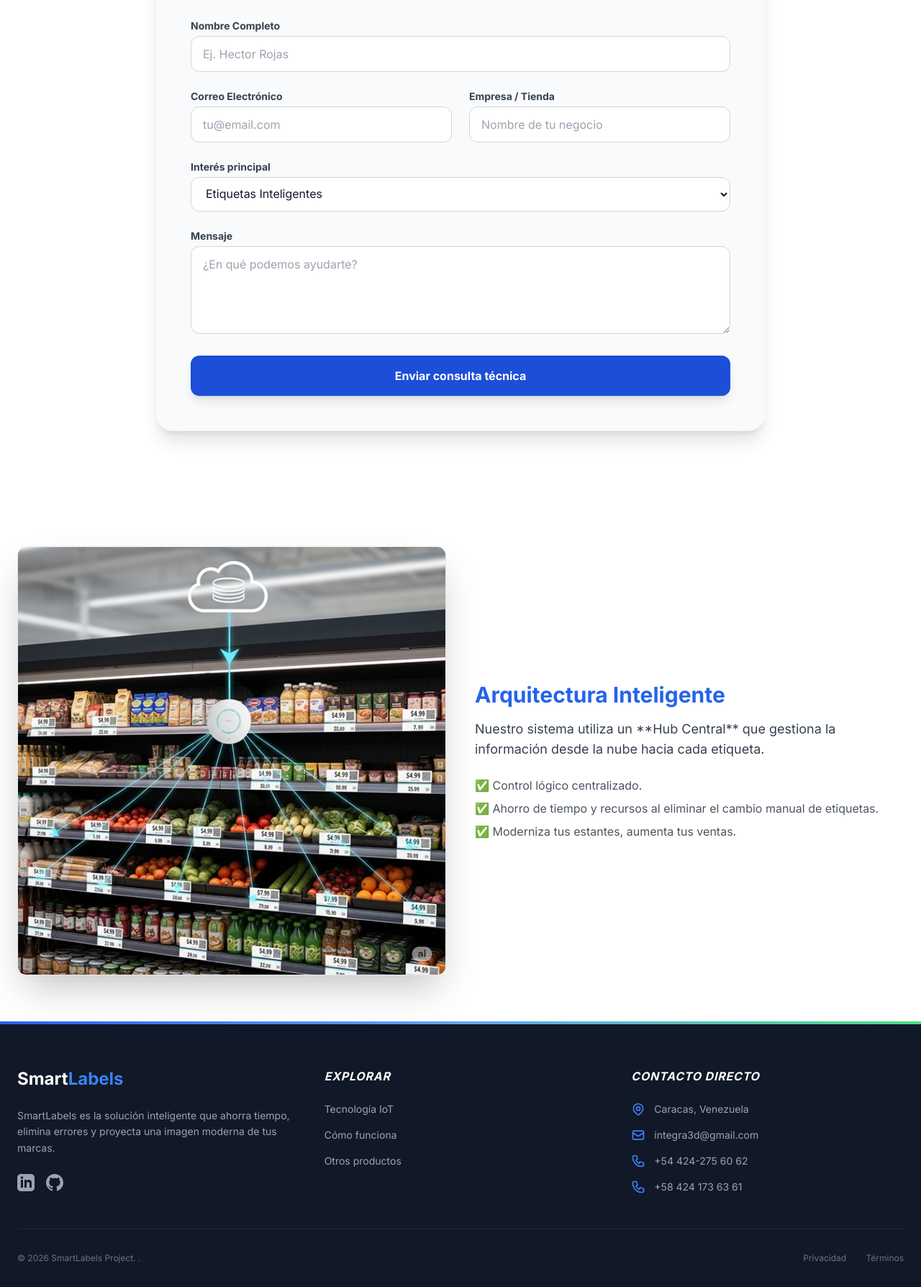
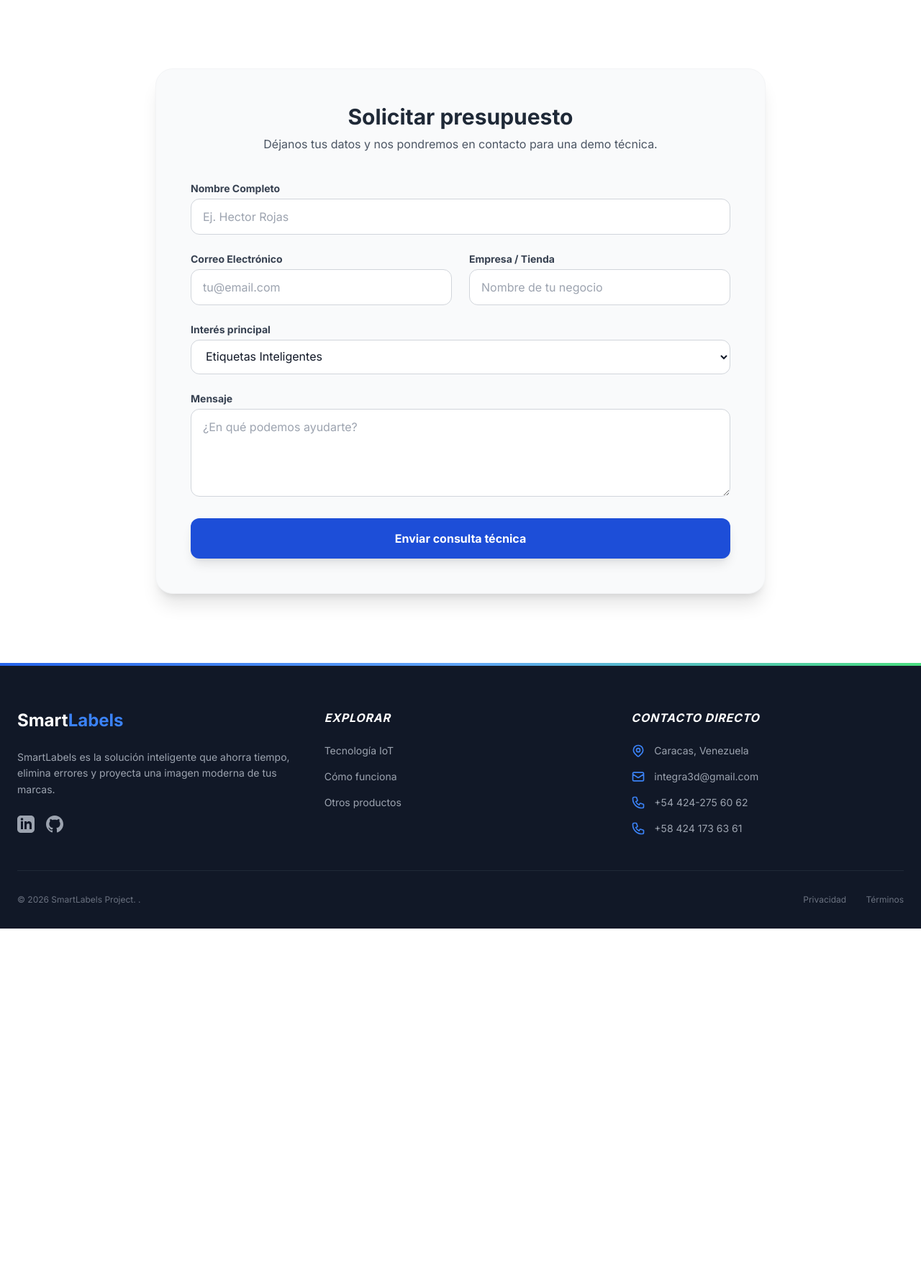
Before and after one commit to mtch-proyectos/smart_labels_web, a Node server app: page / in a window 1280 px wide. Shown: the part 1951-3739 px from the top of the page at 72% size. After the commit the page ends 3241 px from the top, so only its background shows below. Run offline with Node 20, Linux system fonts and the light colour scheme; some libraries are stand-ins or nearby versions.

Commit message:
pagina web Smart Labels

```diff
--- a/views/index.ejs
+++ b/views/index.ejs
@@ -24,7 +24,7 @@
                     Tecnología de vanguardia para tu negocio.
                 </p>
                 <div class="flex flex-col sm:flex-row justify-center gap-4 mt-10">
-                    <a href="#pasos" class="bg-white text-blue-900 px-8 py-4 rounded-xl font-bold text-lg hover:bg-gray-100 transition shadow-lg transform hover:-translate-y-1 text-center">
+                    <a href="#tecnologia" class="bg-white text-blue-900 px-8 py-4 rounded-xl font-bold text-lg hover:bg-gray-100 transition shadow-lg transform hover:-translate-y-1 text-center">
                         Saber más
                     </a>
                     <a href="#contacto" class="bg-blue-600 text-white border border-blue-400 px-8 py-4 rounded-xl font-bold text-lg hover:bg-blue-500 transition shadow-lg transform hover:-translate-y-1 text-center">
@@ -49,25 +104,6 @@
                         Tres pasos simples para <span class="text-blue-300 font-semibold">automatizar</span> tus estantes.
                     </p>
                 </div>
-                <section id="tecnologia" class="container mx-auto py-16 px-4">
-                    <div class="flex flex-col md:flex-row items-center gap-12">
-                        <div class="md:w-1/2">
-                            <img src="/images/grafico.jpg" alt="Sistema SmartLabels" class="rounded-2xl shadow-2xl border-4 border-blue-50 hover:scale-105 transition-transform duration-500">
-                        </div>
-
-                        <div class="md:w-1/2">
-                            <h2 class="text-3xl font-bold text-gray-800 mb-6">Control Total en Tiempo Real</h2>
-                            <p class="text-gray-600 mb-4">
-                                Nuestra arquitectura conecta tus góndolas directamente con la nube, permitiendo cambios de precios masivos en segundos.
-                            </p>
-                            <ul class="space-y-3 text-blue-600 font-medium">
-                                <li>✓ Sincronización Nube-Hub</li>
-                                <li>✓ Actualización instantánea de etiquetas</li>
-                                <li>✓ Optimización de inventario</li>
-                            </ul>
-                        </div>
-                    </div>
-                </section>
                 <div class="grid grid-cols-1 sm:grid-cols-3 gap-8">
                     <div class="group bg-white bg-opacity-10 backdrop-blur-lg p-8 rounded-3xl border border-blue-400 border-opacity-30 hover:bg-opacity-20 transition-all duration-300">
                         <div class="w-16 h-16 bg-white text-blue-800 text-3xl font-black rounded-2xl flex items-center justify-center mb-6 shadow-xl transform group-hover:scale-110 transition">1</div>
@@ -147,29 +183,7 @@
             </div>
         </section>
     </main>
-    <section class="bg-white py-16 px-6">
-        <div class="container mx-auto flex flex-col md:flex-row items-center gap-10">
 
-            <div class="md:w-1/2">
-                <img src="/images/estantes.jpg"
-                    alt="Esquema del Sistema SmartLabels"
-                    class="rounded-xl shadow-2xl w-full border border-gray-200">
-            </div>
-
-            <div class="md:w-1/2">
-                <h2 class="text-3xl font-bold text-blue-600 mb-4">Arquitectura Inteligente</h2>
-                <p class="text-gray-700 text-lg mb-6">
-                    Nuestro sistema utiliza un **Hub Central** que gestiona la información desde la nube hacia cada etiqueta.
-                </p>
-                <ul class="space-y-2 text-gray-600">
-                    <li class="flex items-center">✅ Control lógico centralizado.</li>
-                    <li class="flex items-center">✅ Ahorro de tiempo y recursos al eliminar el cambio manual de etiquetas.</li>
-                    <li class="flex items-center">✅ Moderniza tus estantes, aumenta tus ventas.</li>
-                </ul>
-            </div>
-
-        </div>
-    </section>
     <%- include('partials/footer') %>
     <button id="toTop" class="fixed bottom-8 right-8 bg-blue-600 text-white p-3 rounded-full shadow-2xl opacity-0 transition-opacity duration-300 z-50 hover:bg-blue-700">
         <svg class="w-6 h-6" fill="none" stroke="currentColor" viewBox="0 0 24 24">
```
Also changed, not shown: other parts of views/index.ejs (+55 -0 lines).
